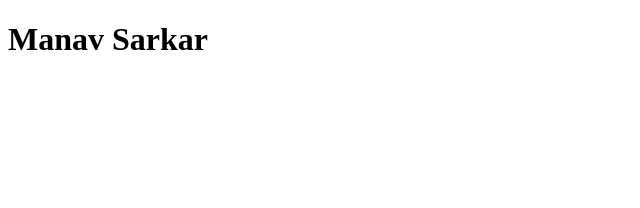
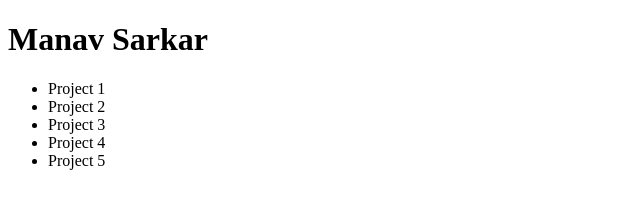
Before and after one commit to ManavSarkar/manav.github.io, a plain HTML site: page index.html in a window 1280 px wide. Shown: the whole page, without its empty margins (0-640 px from the left). Drawn offline with Linux system fonts and the light colour scheme.

```diff
--- a/index.html
+++ b/index.html
@@ -8,5 +8,12 @@
   </head>
   <body>
     <h1 title="heading">Manav Sarkar</h1>
+    <ul>
+      <li>Project 1</li>
+      <li>Project 2</li>
+      <li>Project 3</li>
+      <li>Project 4</li>
+      <li>Project 5</li>
+    </ul>
   </body>
 </html>
```
Also changed, not shown: styles.css (added).
